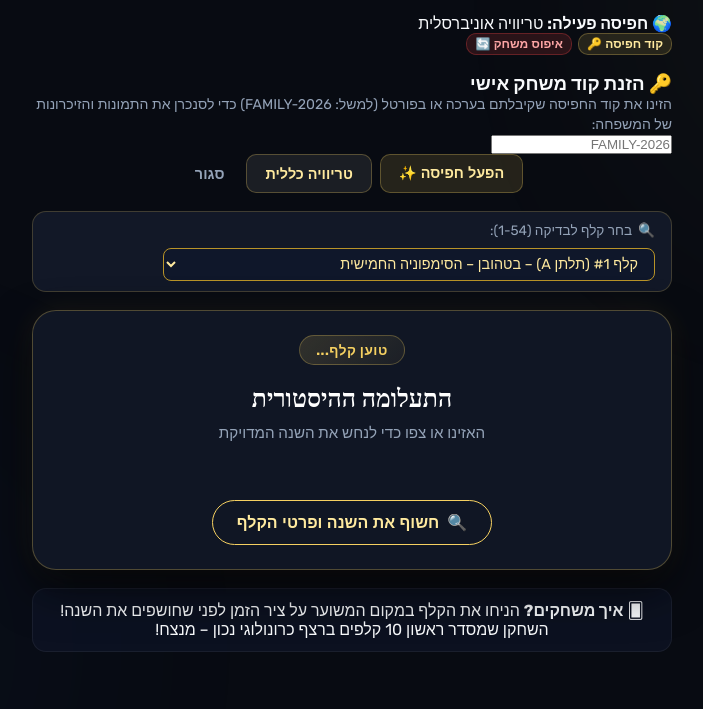
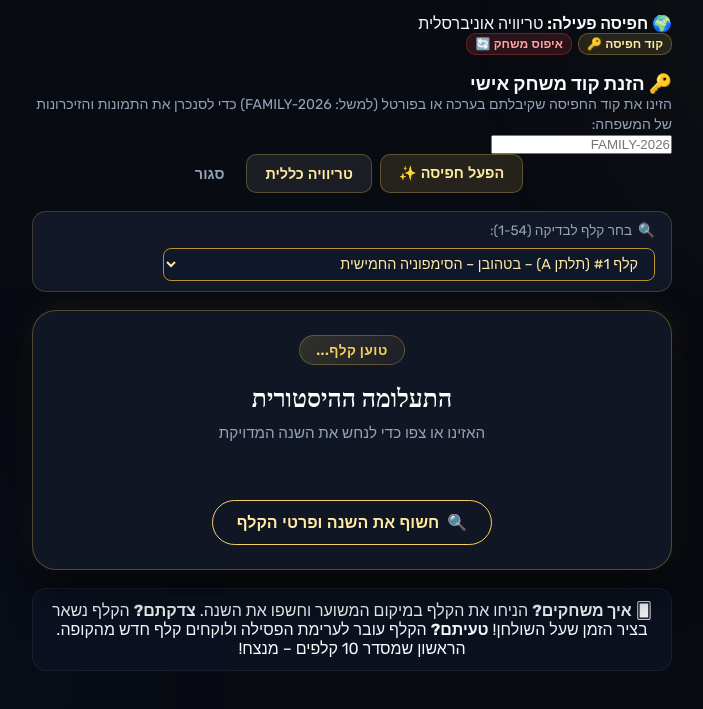
Before and after one commit to zehavitalon/CardGame, a plain HTML site: page index.html in a window 1280 px wide. Shown: the part 75-784 px from the top of the page, without its empty margins (288-991 px from the left). Drawn offline with nearby package versions, Linux system fonts and the light colour scheme; a web font is replaced by a local one.

Commit message:
Update footer gameplay rule reminder for discard pile mechanics

```diff
--- a/index.html
+++ b/index.html
@@ -671,7 +671,7 @@
 
     <!-- Footer reminder -->
     <footer class="footer-reminder">
-      🂠 <strong>איך משחקים?</strong> הניחו את הקלף במקום המשוער על ציר הזמן לפני שחושפים את השנה! השחקן שמסדר ראשון 10 קלפים ברצף כרונולוגי נכון – מנצח!
+      🂠 <strong>איך משחקים?</strong> הניחו את הקלף במיקום המשוער וחשפו את השנה. <strong>צדקתם?</strong> הקלף נשאר בציר הזמן שעל השולחן! <strong>טעיתם?</strong> הקלף עובר לערימת הפסילה ולוקחים קלף חדש מהקופה. הראשון שמסדר 10 קלפים – מנצח!
     </footer>
   </div>
 
```
